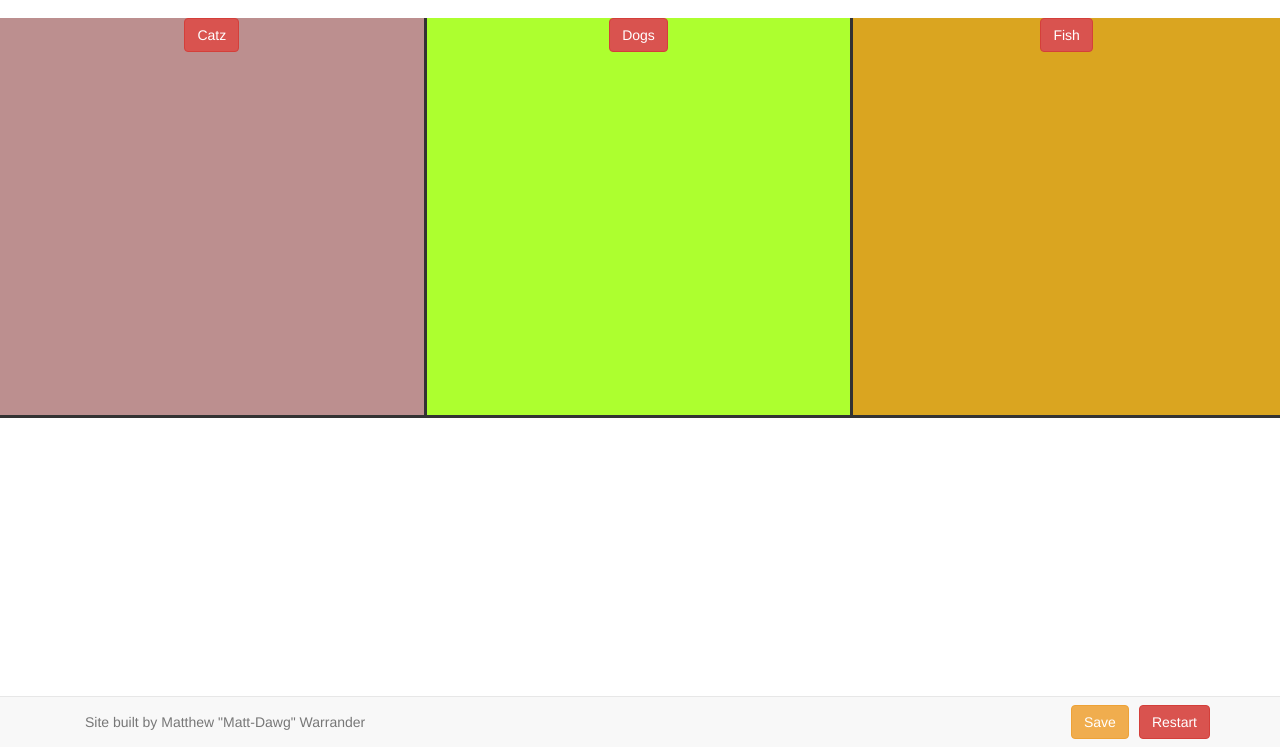
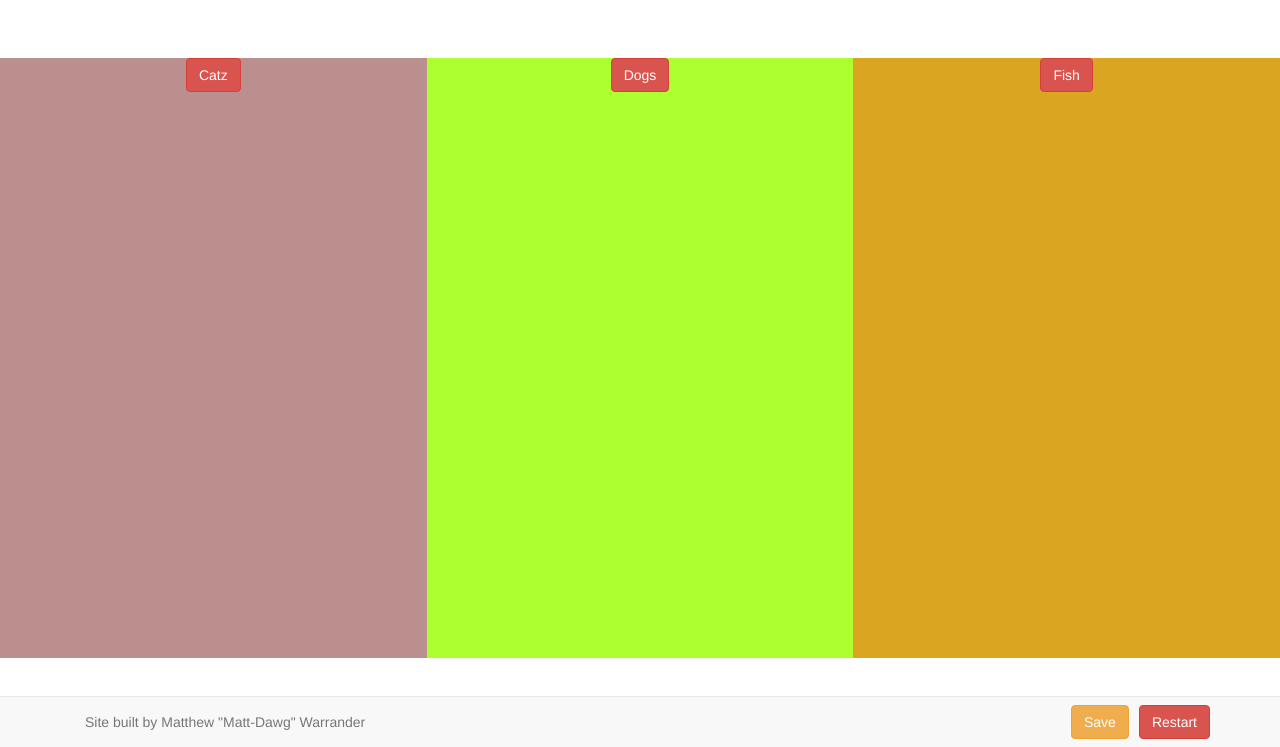
Before and after one commit to Sparkz333/Picklemon, a plain HTML site: page index.html in a window 1280 px wide. Shown: the part 53-800 px from the top of the page. Drawn offline with Linux system fonts and the light colour scheme.

Commit message:
quick update to original files, now I begin...

```diff
--- a/css/_styles.css
+++ b/css/_styles.css
@@ -1,19 +1,14 @@
 #col_1 {
-    height: 400px;
+    height: 600px;
     background-color: rosybrown;
-    border-right: solid 3px;
-    border-bottom: solid 3px;
 }
 #col_2 {
-    height: 400px;
+    height: 600px;
     background-color: greenyellow;
-    border-right: solid 3px;
-    border-bottom: solid 3px;
 }
 #col_3 {
-    height: 400px;
+    height: 600px;
     background-color: goldenrod;
-    border-bottom: solid 3px;
 }
 
 #restartBtn {
--- a/index.html
+++ b/index.html
@@ -44,11 +44,12 @@
                         </li>
                         <li><a href = "#">About</a></li>
                     </ul>
-                </div
+                </div>
             </div>
         </nav>
 
         <!-- Body / Game -->
+        <br/><br/>
         <div class = "container-fluid">
             <div class =  "row">
                 <div class = "col-md-4 text-center" id = "col_1"><a href = "#" id = cats class = "btn btn-danger">Catz</a></div>
```
